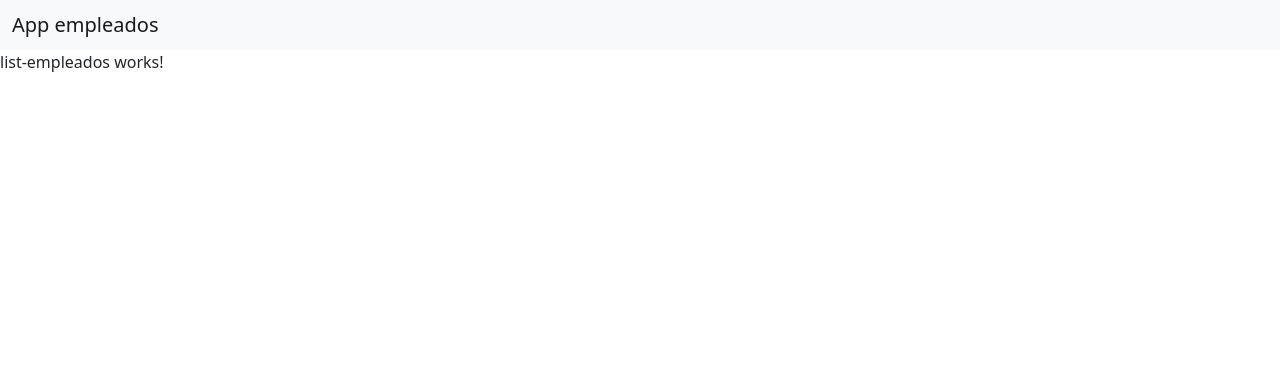
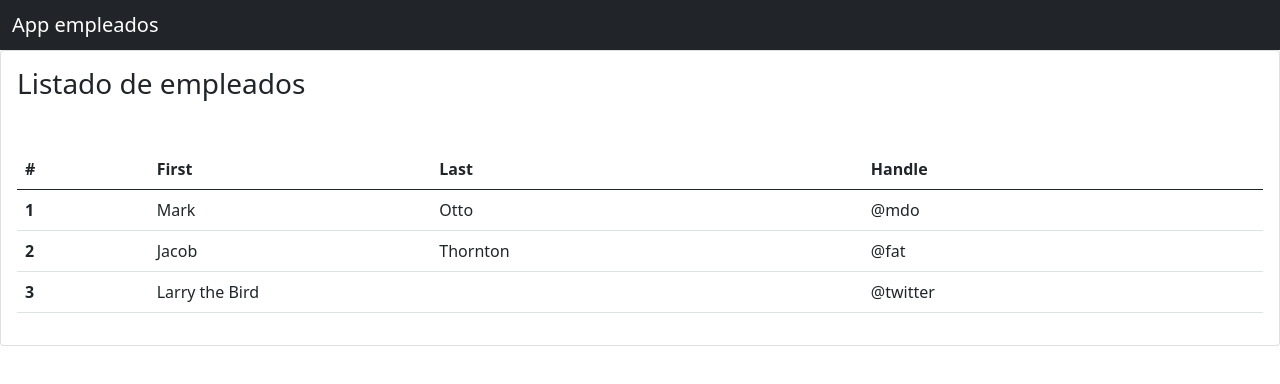
Before and after one commit to ElLuchoMan/Empleados, an Angular app: page / in a window 1280 px wide. Shown: the top 384 px of the page. Built offline with nearby package versions, Linux system fonts and the light colour scheme.

Commit message:
tabla agregada

```diff
--- a/src/app/components/list-empleados/list-empleados.component.html
+++ b/src/app/components/list-empleados/list-empleados.component.html
@@ -1 +1,36 @@
-<p>list-empleados works!</p>
+<div clas="container mt-4">
+    <div class="card">
+        <div class="card-body">
+            <span class="h3">Listado de empleados</span>
+            <table class="table mt-5">
+                <thead>
+                  <tr>
+                    <th scope="col">#</th>
+                    <th scope="col">First</th>
+                    <th scope="col">Last</th>
+                    <th scope="col">Handle</th>
+                  </tr>
+                </thead>
+                <tbody>
+                  <tr>
+                    <th scope="row">1</th>
+                    <td>Mark</td>
+                    <td>Otto</td>
+                    <td>@mdo</td>
+                  </tr>
+                  <tr>
+                    <th scope="row">2</th>
+                    <td>Jacob</td>
+                    <td>Thornton</td>
+                    <td>@fat</td>
+                  </tr>
+                  <tr>
+                    <th scope="row">3</th>
+                    <td colspan="2">Larry the Bird</td>
+                    <td>@twitter</td>
+                  </tr>
+                </tbody>
+              </table>
+        </div>
+    </div>
+</div>
--- a/src/app/components/navbar/navbar.component.html
+++ b/src/app/components/navbar/navbar.component.html
@@ -1,4 +1,4 @@
-<nav class="navbar navbar-light bg-light">
+<nav class="navbar navbar-dark bg-dark">
     <div class="container-fluid">
       <span class="navbar-brand mb-0 h1">App empleados</span>
     </div>
```
